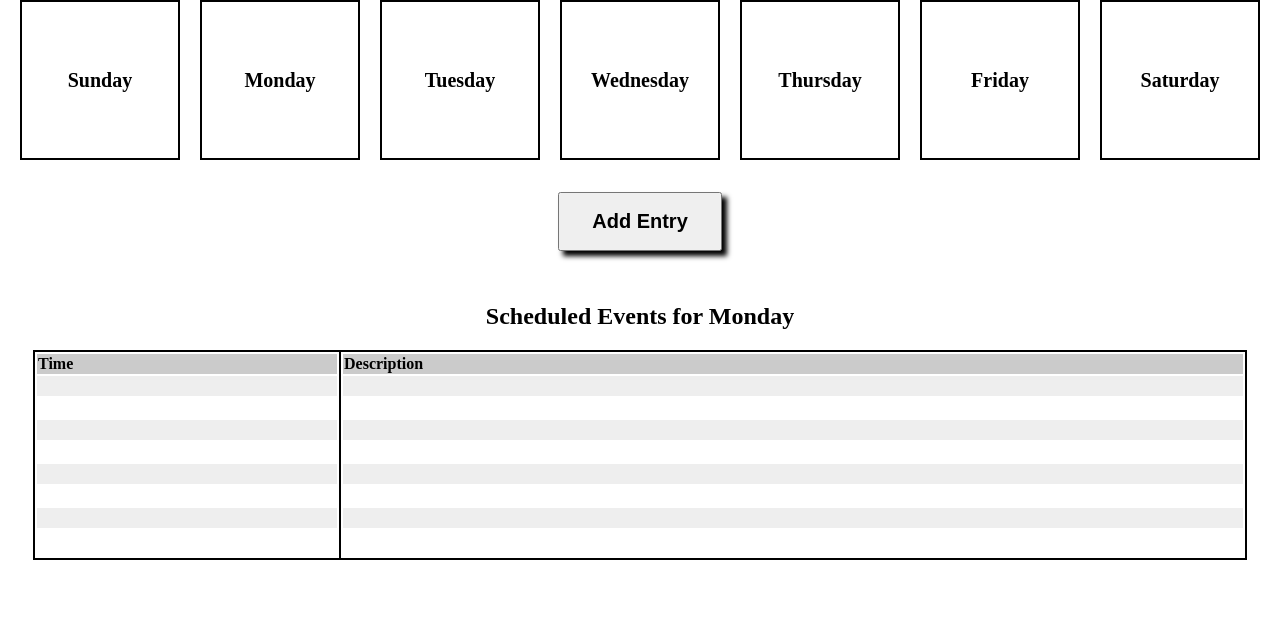
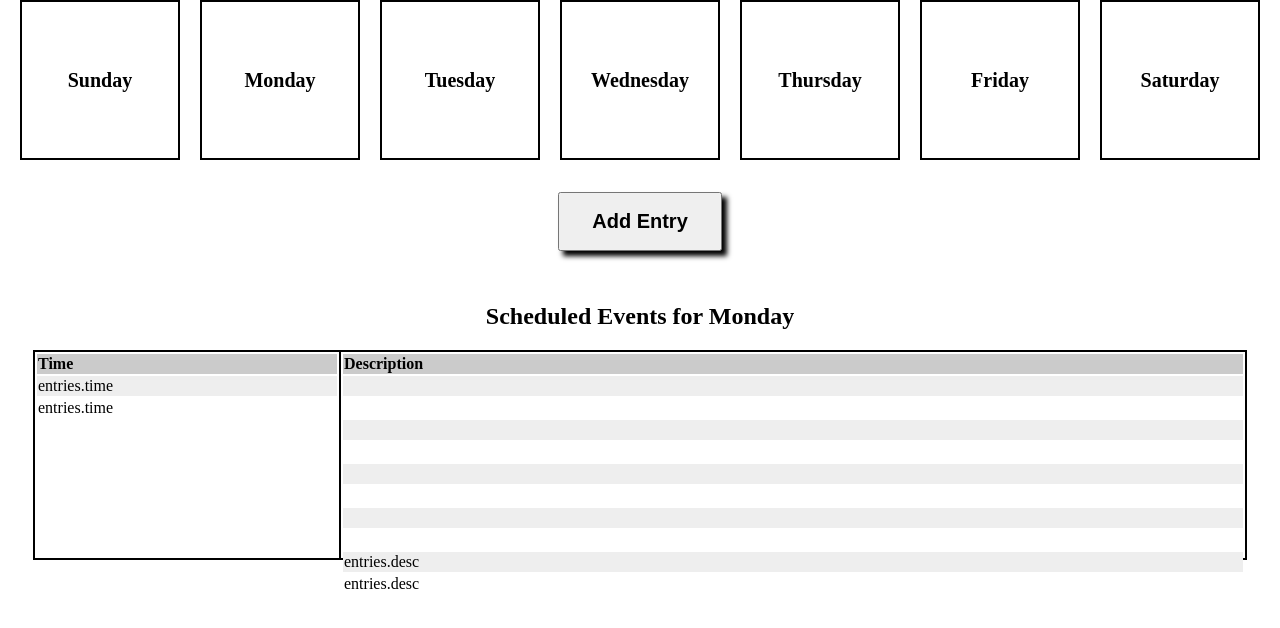
Before and after one commit to theDanielTo/week-planner, a plain HTML site: page index.html in a window 1280 px wide. Both pictures are taken after a click on the element "Sunday". Shown: the part 106-734 px from the top of the page. Drawn offline with Linux system fonts and the light colour scheme.

Commit message:
table js

```diff
--- a/index.html
+++ b/index.html
@@ -65,7 +65,7 @@
     <h1 class="text-center">Weekly Planner</h1>
   </header>
   <main>
-    <div class="row space-evenly">
+    <div id="days-container" class="row space-evenly">
       <div class="row day-container justify-center align-center"><p>Sunday</p></div>
       <div class="row day-container justify-center align-center"><p>Monday</p></div>
       <div class="row day-container justify-center align-center"><p>Tuesday</p></div>
@@ -88,8 +88,8 @@
               <th class="table1-heading">Time</th>
             </tr>
           </thead>
-          <tbody>
-            <tr>
+          <tbody id="tbody1">
+            <!-- <tr>
               <td>&ThinSpace;</td>
             </tr>
             <tr>
@@ -112,7 +112,7 @@
             </tr>
             <tr>
               <td>&ThinSpace;</td>
-            </tr>
+            </tr> -->
           </tbody>
         </table>
       </div>
@@ -123,7 +123,7 @@
               <th class="table2-heading">Description</th>
             </tr>
           </thead>
-          <tbody>
+          <tbody id="tbody2">
             <tr>
               <td>&ThinSpace;</td>
             </tr>
--- a/main.js
+++ b/main.js
@@ -1,8 +1,21 @@
 var $addEntryBtn = document.querySelector('.add-entry');
 var $modalBox = document.querySelector('.modal');
 var $buttonSelect = document.querySelector('.button-select');
-var $scheduleTable = document.querySelector('table');
-var $allDays = document.querySelectorAll(".day-container");
+var $table1 = document.querySelector('.table1');
+var $table2 = document.querySelector('.table2');
+var $tbody1 = document.querySelector('#tbody1');
+var $tbody2 = document.querySelector('#tbody2');
+var $allDays = document.querySelectorAll('.day-container');
+var entries = [
+  {
+    time: '1:00',
+    description: 'description'
+  },
+  {
+    time: '2:00',
+    description: 'description'
+  }
+];
 
 $addEntryBtn.addEventListener('click', function (event) {
   $modalBox.classList.remove('hidden');
@@ -11,3 +24,20 @@ $addEntryBtn.addEventListener('click', function (event) {
 $buttonSelect.addEventListener('click', function (event) {
   $modalBox.classList.add('hidden');
 });
+
+for (const day of $allDays) {
+  day.addEventListener('click', function (event) {
+    for (let i = 0; i < entries.length; i++) {
+      const $tableRow1 = document.createElement('tr');
+      const $tableData1 = document.createElement('td');
+      const $tableRow2 = document.createElement('tr');
+      const $tableData2 = document.createElement('td');
+      $tableData1.innerHTML = 'entries.time';
+      $tableData2.innerHTML = 'entries.desc';
+      $tableRow1.append($tableData1);
+      $tableRow2.append($tableData2);
+      $tbody1.append($tableRow1);
+      $tbody2.append($tableRow2);
+    }
+  });
+}
```
